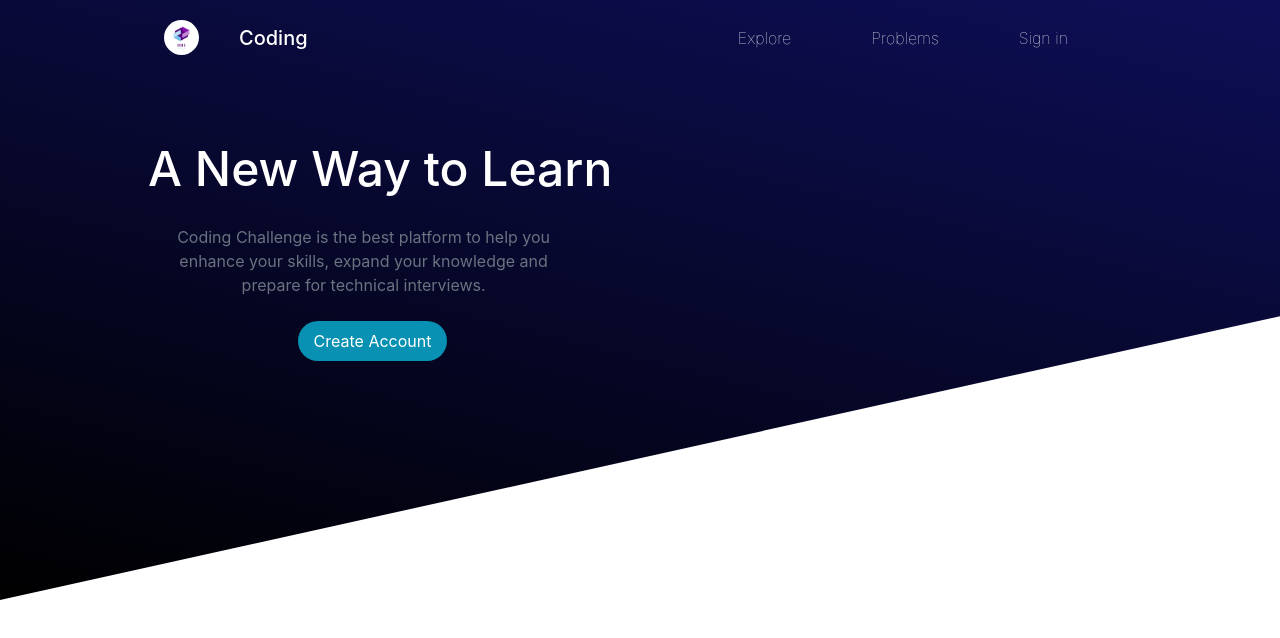
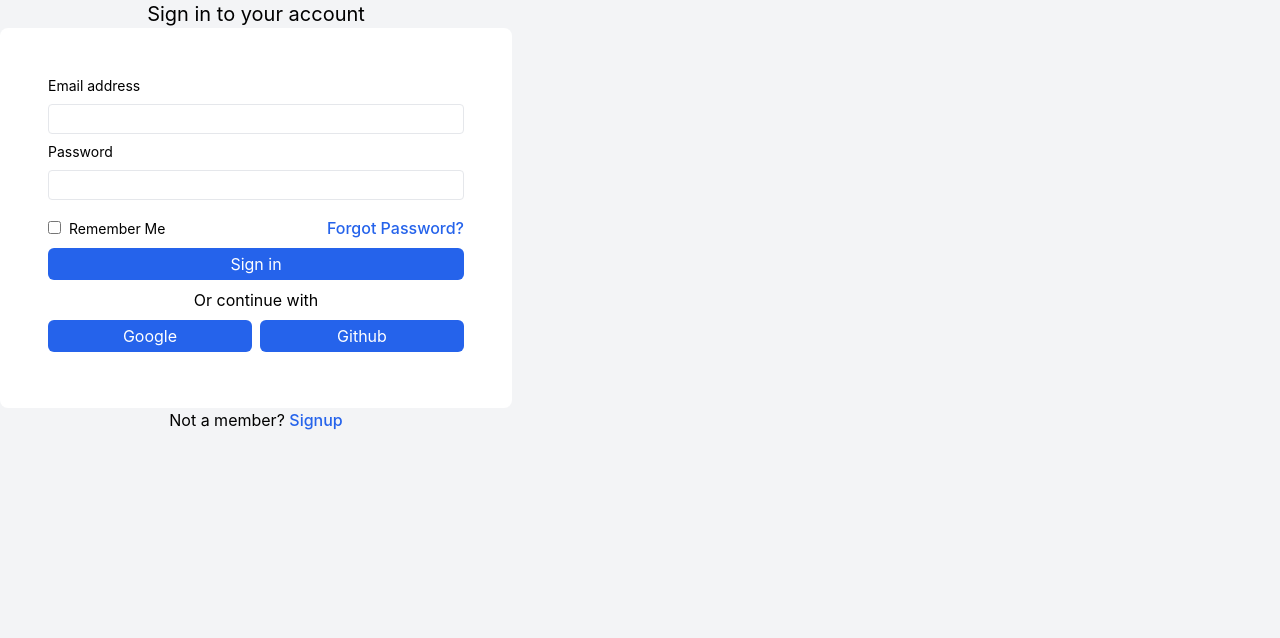
Before and after one commit to kamlesh3006/coding-challenge, a React (Create React App) app: page /signin in a window 1280 px wide. Shown: the top 638 px of the page. Built offline with nearby package versions, Linux system fonts and the light colour scheme.

Commit message:
signin page initial commit

```diff
--- a/package.json
+++ b/package.json
@@ -8,7 +8,7 @@
     "@testing-library/user-event": "^13.5.0",
     "react": "^18.2.0",
     "react-dom": "^18.2.0",
-    "react-scripts": "5.0.1",
+    "react-scripts": "^5.0.1",
     "web-vitals": "^2.1.4"
   },
   "scripts": {
--- a/src/App.js
+++ b/src/App.js
@@ -1,12 +1,14 @@
 import './App.css';
 import Landing from './components/Landing';
 import Navbar from './components/Navbar';
+import Signin from './components/Signin';
 
 function App() {
   return (
     <div className="App">
-      <Navbar/>
-      <Landing/>
+      {/* <Navbar/>
+      <Landing/> */}
+      <Signin/>
     </div>
   );
 }
--- /dev/null
+++ b/src/components/Signin.js
@@ -0,0 +1,36 @@
+import React from 'react'
+import '../css/Signin.css'
+
+export default function Signin() {
+  return (
+        <div className='bg-gray-100 min-h-full'>
+            <div className='container w-[32rem]'>
+                <h1 className='items-center text-xl justify-center m-auto'>Sign in to your account</h1>
+                <form className='p-12 bg-white rounded-lg'>
+                    <div className='flex flex-col items-start font-normal text-sm'>
+                    <label>Email address</label>
+                    <input className=' my-2 py-1 px-2 border w-full rounded'></input>
+                    <label>Password</label>
+                    <input className='my-2 py-1 px-2 border w-full rounded'></input>
+                    </div>
+                    <div className='flex my-2 justify-between'>
+                        <div>
+                            <input type='checkbox' className='mr-2'></input>
+                            <label className='text-sm'>Remember Me</label>
+                        </div>
+                        <div>
+                            <a href='#' className='text-blue-600 font-medium'>Forgot Password?</a>
+                        </div>
+                    </div>
+                    <button className='w-full bg-blue-600 rounded-md py-1 text-white'>Sign in</button>
+                    <p className='my-2'>Or continue with</p>
+                    <div className='flex justify-between my-2'>
+                        <button className='w-1/2 bg-blue-600 rounded-md py-1 text-white mr-1'>Google</button>
+                        <button className='w-1/2 bg-blue-600 rounded-md py-1 text-white ml-1'>Github</button>
+                    </div>
+                </form>
+                <h1>Not a member? <a href='#' className='font-medium text-blue-600'>Signup</a></h1>
+            </div>
+        </div>
+  )
+}
--- /dev/null
+++ b/src/css/Signin.css
@@ -0,0 +1,4 @@
+body {
+    background: #F3F4F6;
+    min-height: 100%;
+}
```
Also changed, not shown: 1 other file (tests, documents, lock files or other folders).
